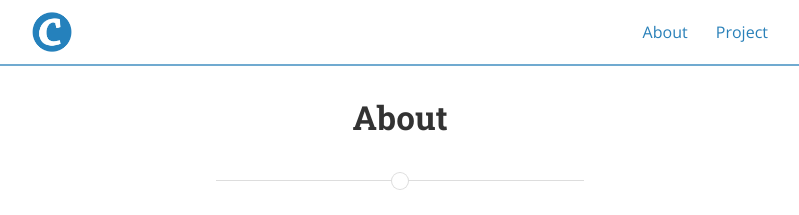
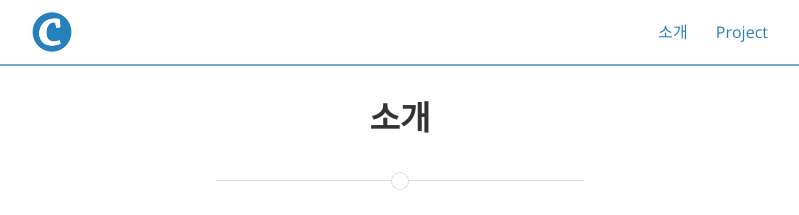
Before and after one commit to parkjinyong12/parkjinyong12.github.io, a Jekyll site: the page built from about.md, in a window 1280 px wide and 900 px high. Shown: the top 215 px of the window, without its empty margins (240-1039 px from the left). Built offline with Jekyll 4.4.1, drawn with Linux system fonts in a browser that asks for light colours; nearby versions of some CDN libraries.

Commit message:
Update and rename introduce.md to about.md

```diff
--- a/introduce.md
+++ b/about.md
@@ -1,6 +1,6 @@
 ---
 layout: page
-title: About
+title: 소개
 permalink: /about/
 ---
 
```
